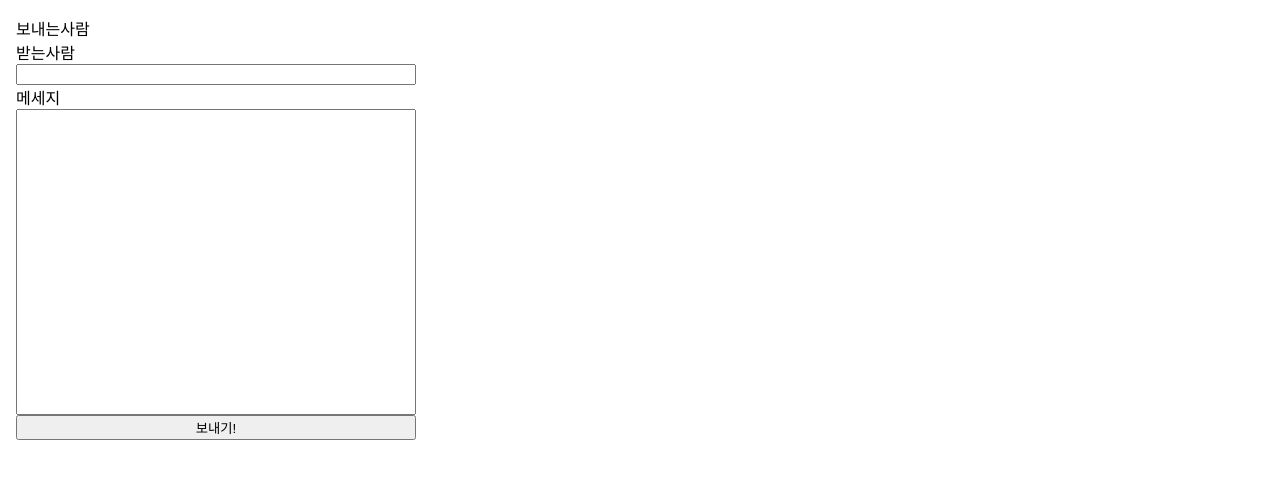
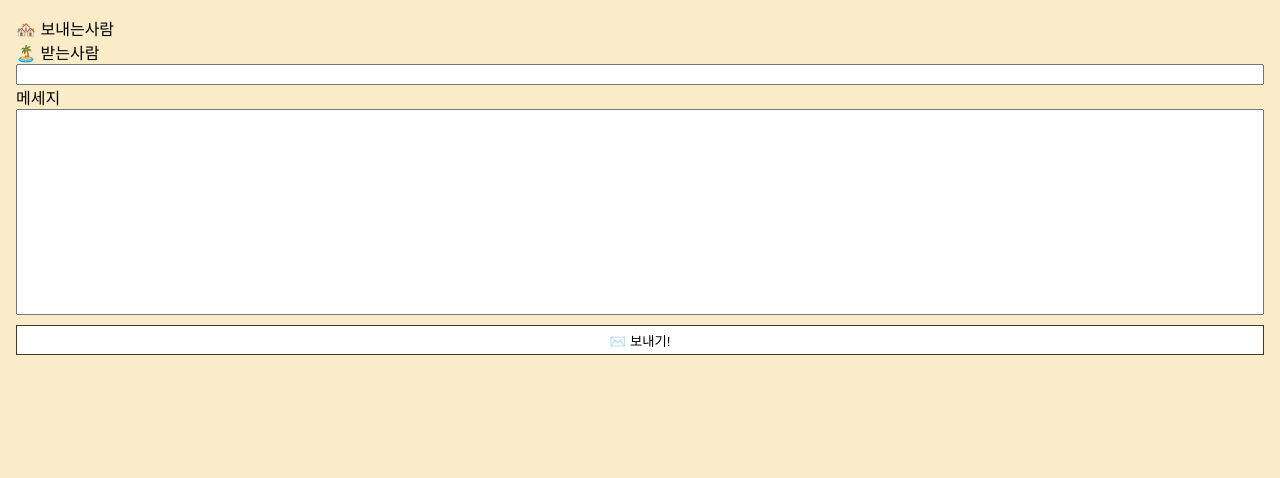
Before and after one commit to butter-cloud/socket-workshop, a React (Create React App) app in the folder client/: page /sse/send in a window 1280 px wide. Shown: the top 478 px of the page. Built offline with nearby package versions, Linux system fonts and the light colour scheme.

Commit message:
style message sender component

```diff
--- a/client/src/components/SseMessageSender.jsx
+++ b/client/src/components/SseMessageSender.jsx
@@ -38,13 +38,13 @@ export const SseMessageSender = () => {
     return (
         <>
             <div className={styles.sseMessageSenderContainer}>
-                <span>보내는사람</span>
+                <span>🏘️ 보내는사람</span>
                 <span><strong>{username}</strong></span>
-                <span>받는사람</span>
+                <span>🏝️ 받는사람</span>
                 <input onChange={handleRecipientChange}/>
                 <span>메세지</span>
                 <textarea onChange={handleMessageChange}/>
-                <button onClick={sendMessage}>보내기!</button>
+                <button onClick={sendMessage}>✉️ 보내기!</button>
             </div>
         </>
     )
--- a/client/src/components/SseMessageSender.module.scss
+++ b/client/src/components/SseMessageSender.module.scss
@@ -1,11 +1,26 @@
+body {
+    background-color: #fbecc9;
+}
+
 .sseMessageSenderContainer {
-    width: 400px;
     display: flex;
     flex-direction: column;
     padding: 1rem;
 
     textarea {
-        height: 300px;
+        height: 200px;
         resize: none;
     }
+
+    button {
+        margin-top: 10px;
+        background-color: #ffffff;
+        border: 1px solid #493324;
+        cursor: pointer;
+        height: 30px;
+
+        &:hover {
+            background-color: #ffd752;
+        }
+    }
 }
--- a/client/src/components/UsernameModal.module.scss
+++ b/client/src/components/UsernameModal.module.scss
@@ -11,10 +11,26 @@
   left: 30vw;
   background-color: #fff3c8;
   border-radius: 25px;
+  padding-top: 20px;
+  gap: 10px;
 
   input {
-    font-size: 1rem;
+    width: 192px;
+    font-size: 1.2rem;
     text-align: center;
+  }
+
+  button {
+    width: 200px;
+    background-color: #fff;
+    border: 1px solid #493324;
+    height: 28px;
+    border-radius: 5px;
+    cursor: pointer;
+
+    &:hover {
+      filter: brightness(0.9);
+    }
   }
 
   .closeButton {
--- a/client/src/pages/animalCross/AnimalCross.jsx
+++ b/client/src/pages/animalCross/AnimalCross.jsx
@@ -48,7 +48,7 @@ export const AnimalCross = () => {
     }
 
     const openMessageSender = () => {
-        window.open("/sse/send", "messageSender", "left=500, top=40, width=430, height=650")
+        window.open("/sse/send", "messageSender", "left=450, top=200, width=600, height=390")
     }
 
     const handleCloseMailBox = () => {
@@ -86,7 +86,7 @@ export const AnimalCross = () => {
                     <div className={styles.closeButton} onClick={handleCloseMailBox}>❌</div>
                 </div>
             }
-            {isUsernameOpen && <UsernameModal setIsUsernameOpen={setIsUsernameOpen} connectSse={connectSse}/>}
+            {isUsernameOpen && <UsernameModal setIsUsernameOpen={setIsUsernameOpen} connectSse={connectSse}/> }
             {isSettingOpen && <Setting setIsSettingOpen={setIsSettingOpen} setIsUsernameOpen={setIsUsernameOpen}/> }
         </>
     )
```
